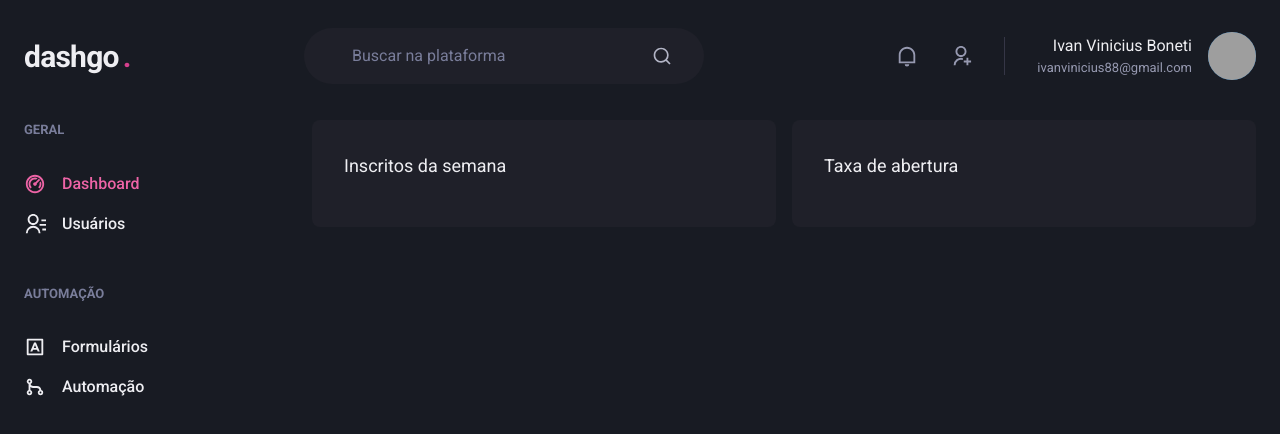
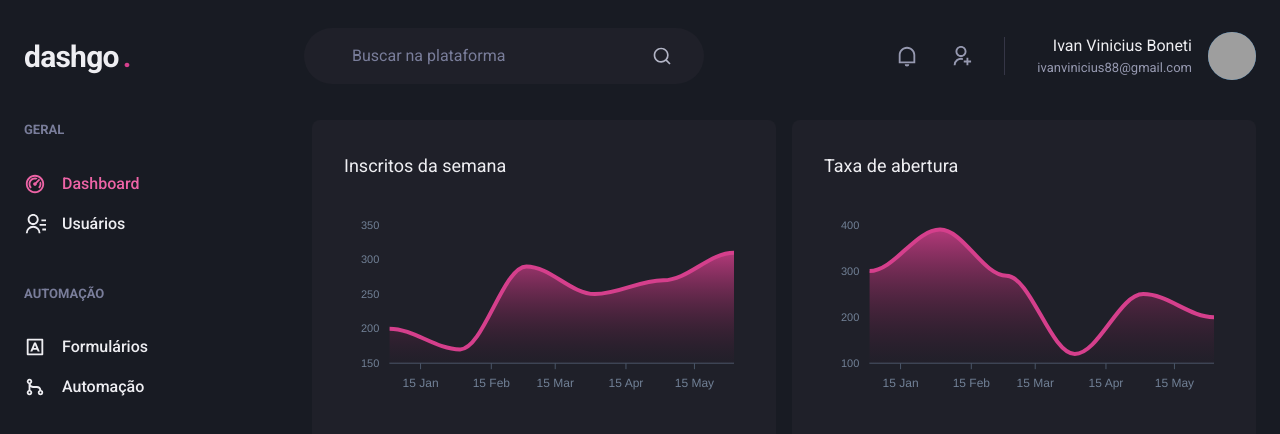
Before and after one commit to ivanvinicius/dashgo, a Next.js app: page /dashboard in a window 1280 px wide. Shown: the top 434 px of the page. Built offline with nearby package versions, Linux system fonts and the light colour scheme; grey boxes are pictures that could not be loaded.

Commit message:
chore: APEX CHART implementing chart with style

```diff
--- a/src/pages/dashboard.tsx
+++ b/src/pages/dashboard.tsx
@@ -1,14 +1,84 @@
-import { Box, Flex, SimpleGrid, Text } from '@chakra-ui/react'
-import Chart from 'react-apexcharts'
+import { Box, Flex, SimpleGrid, Text, theme } from '@chakra-ui/react'
+import dynamic from 'next/dynamic'
+import { ApexOptions } from 'apexcharts'
 
 import { Header } from '../components/Header'
 import { Sidebar } from '../components/Sidebar'
 
-const chartOptions = {}
-const chartSeries = [
+/**
+ * It loads the chart on client side, to avoid an error which says 'window is
+ * not defined' on browser. This error occurs because some properties used by the
+ * chart like window, are not available on server side (Node layer).
+ *
+ * The function dynamic is responsible to make lazy loading.
+ */
+const Chart = dynamic(() => import('react-apexcharts'), {
+  ssr: false
+})
+
+const chartOptions = {
+  fill: {
+    colors: [theme.colors.pink[500]],
+    type: 'gradient',
+    gradient: {
+      shade: 'dark',
+      type: 'vertical',
+      shadeIntensity: 0.6,
+      opacityFrom: 0.9,
+      opacityTo: 0.2
+    }
+  },
+  stroke: {
+    colors: [theme.colors.pink[500]]
+  },
+  chart: {
+    toolbar: {
+      show: false
+    },
+    zoom: {
+      enabled: false
+    },
+    foreColor: theme.colors.gray[500]
+  },
+  grid: {
+    show: false
+  },
+  dataLabels: {
+    enabled: false
+  },
+  tooltip: {
+    enabled: false
+  },
+  xaxis: {
+    type: 'datetime',
+    axisBorder: {
+      color: theme.colors.gray[600]
+    },
+    axisTicks: {
+      color: theme.colors.gray[600]
+    },
+    categories: [
+      '2022-01-01T08:30:00.000Z',
+      '2022-02-01T08:30:00.000Z',
+      '2022-03-02T09:30:00.000Z',
+      '2022-04-01T08:30:00.000Z',
+      '2022-05-01T08:30:00.000Z',
+      '2022-06-01T08:30:00.000Z'
+    ]
+  }
+} as ApexOptions
+
+const weekSubscribersSeries = [
   {
     name: 'series1',
-    data: [21, 30, 10, 45, 54, 89, 98, 33]
+    data: [200, 170, 290, 250, 270, 310]
+  }
+]
+
+const openingRateSeries = [
+  {
+    name: 'series1',
+    data: [300, 390, 290, 120, 250, 200]
   }
 ]
 
@@ -31,17 +101,25 @@ export default function Dashboard() {
               Inscritos da semana
             </Text>
 
-            {/* <Chart
+            <Chart
               options={chartOptions}
-              series={chartSeries}
+              series={weekSubscribersSeries}
               type="area"
-              height={160}
-            /> */}
+              height={200}
+              pb="4"
+            />
           </Box>
           <Box p="8" bg="gray.800" borderRadius={8}>
             <Text fontSize="lg" mb="4">
               Taxa de abertura
             </Text>
+            <Chart
+              options={chartOptions}
+              series={openingRateSeries}
+              type="area"
+              height={200}
+              pb="4"
+            />
           </Box>
         </SimpleGrid>
       </Flex>
```
